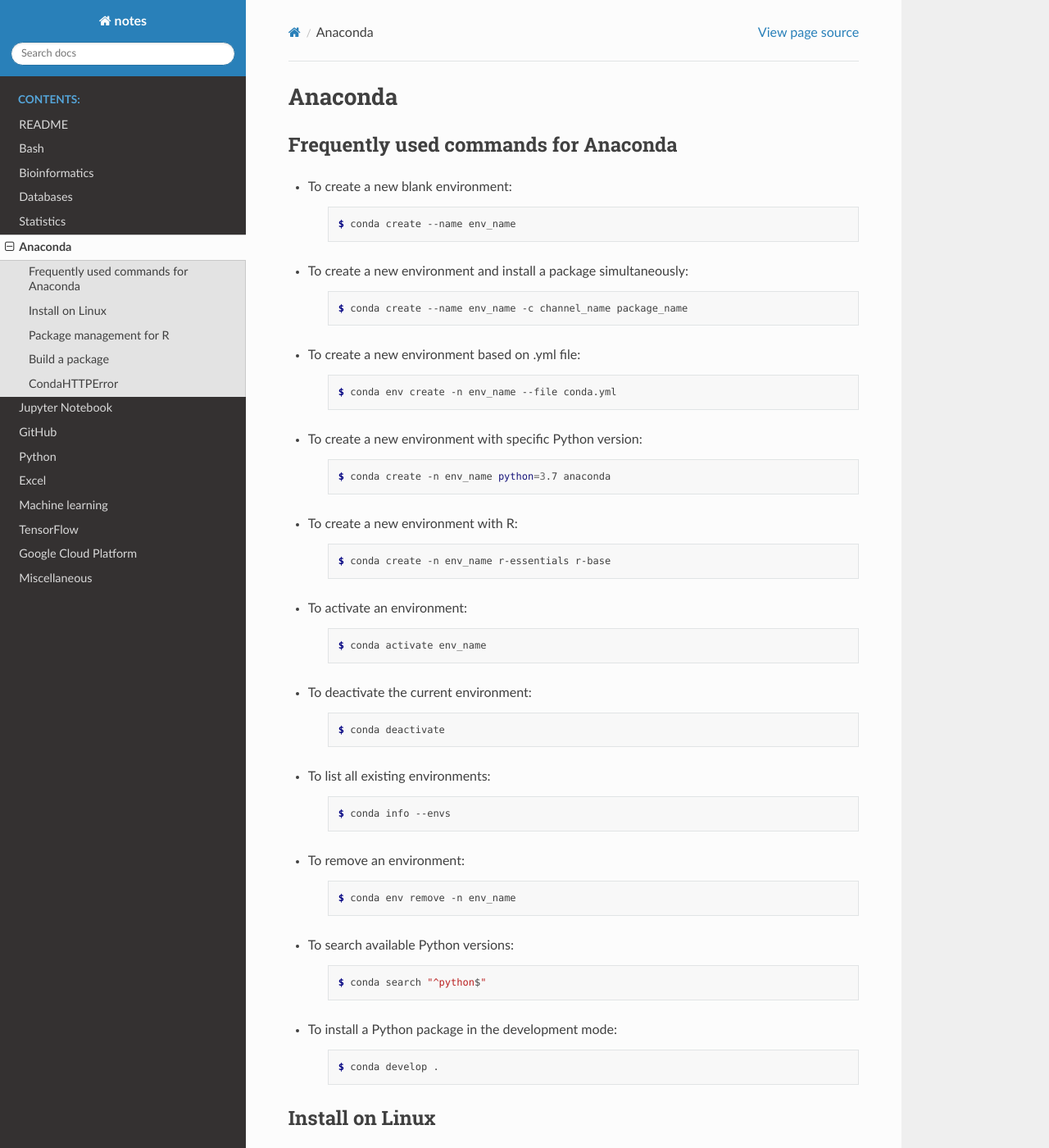
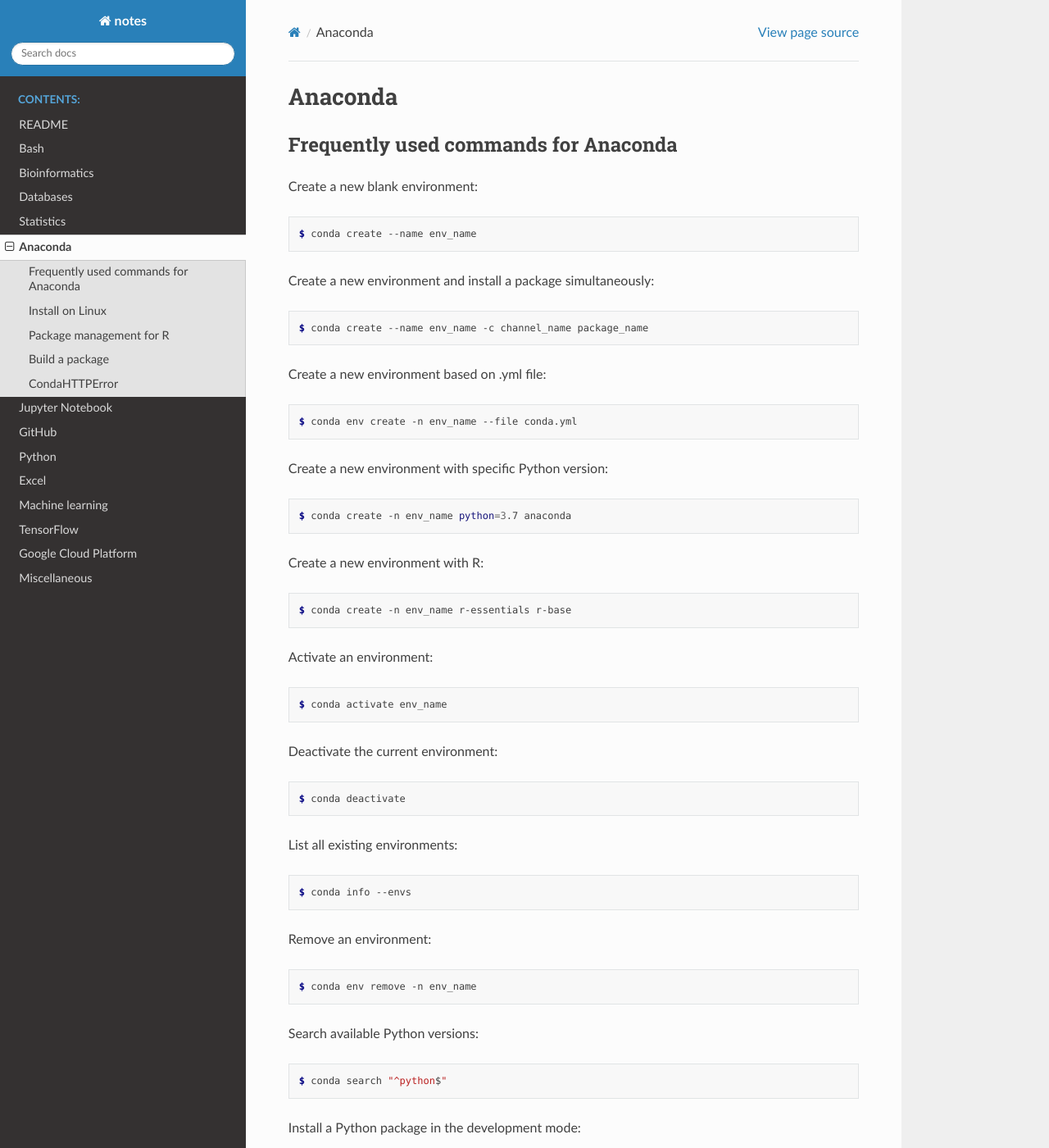
Before and after one commit to sbslee/notes, a Sphinx documentation site: the page built from docs/anaconda.rst, in a window 1280 px wide and 1400 px high. Shown: the whole window at 82% size. Built offline with Sphinx 7.4.7 and the Read the Docs theme 2.0.0, drawn with Linux system fonts in a browser that asks for light colours.

Commit message:
Update docs

```diff
--- a/docs/anaconda.rst
+++ b/docs/anaconda.rst
@@ -4,71 +4,71 @@
 Frequently used commands for Anaconda
 =====================================
 
-* To create a new blank environment:
+Create a new blank environment:
 
-    .. code-block:: console
+.. code-block:: console
 
-        $ conda create --name env_name
+    $ conda create --name env_name
 
-* To create a new environment and install a package simultaneously:
+Create a new environment and install a package simultaneously:
 
-    .. code-block:: console
+.. code-block:: console
 
-        $ conda create --name env_name -c channel_name package_name
+    $ conda create --name env_name -c channel_name package_name
 
-* To create a new environment based on .yml file:
+Create a new environment based on .yml file:
 
-    .. code-block:: console
+.. code-block:: console
 
-        $ conda env create -n env_name --file conda.yml
+    $ conda env create -n env_name --file conda.yml
 
-* To create a new environment with specific Python version:
+Create a new environment with specific Python version:
 
-    .. code-block:: console
+.. code-block:: console
 
-        $ conda create -n env_name python=3.7 anaconda
+    $ conda create -n env_name python=3.7 anaconda
 
-* To create a new environment with R:
+Create a new environment with R:
 
-    .. code-block:: console
+.. code-block:: console
 
-        $ conda create -n env_name r-essentials r-base
+    $ conda create -n env_name r-essentials r-base
 
-* To activate an environment:
+Activate an environment:
 
-    .. code-block:: console
+.. code-block:: console
 
-        $ conda activate env_name
+    $ conda activate env_name
 
-* To deactivate the current environment:
+Deactivate the current environment:
 
-    .. code-block:: console
+.. code-block:: console
 
-        $ conda deactivate
+    $ conda deactivate
 
-* To list all existing environments:
+List all existing environments:
 
-    .. code-block:: console
+.. code-block:: console
 
-        $ conda info --envs
+    $ conda info --envs
 
-* To remove an environment:
+Remove an environment:
 
-    .. code-block:: console
+.. code-block:: console
 
-        $ conda env remove -n env_name
+    $ conda env remove -n env_name
 
-* To search available Python versions:
+Search available Python versions:
 
-    .. code-block:: console
+.. code-block:: console
 
-        $ conda search "^python$"
+    $ conda search "^python$"
 
-* To install a Python package in the development mode:
+Install a Python package in the development mode:
 
-    .. code-block:: console
+.. code-block:: console
 
-        $ conda develop .
+    $ conda develop .
 
 Install on Linux
 ================
--- a/docs/bash.rst
+++ b/docs/bash.rst
@@ -536,6 +536,8 @@
 
 OpenSSH
 =======
+
+OpenSSH is a suite of secure networking utilities based on the SSH protocol, which provides a secure channel over an unsecured network in a client–server architecture. Importantly, OpenSSH is integrated into several operating systems including Windows, macOS, and Linux.
 
 Frequently used commands for OpenSSH
 ------------------------------------
```
